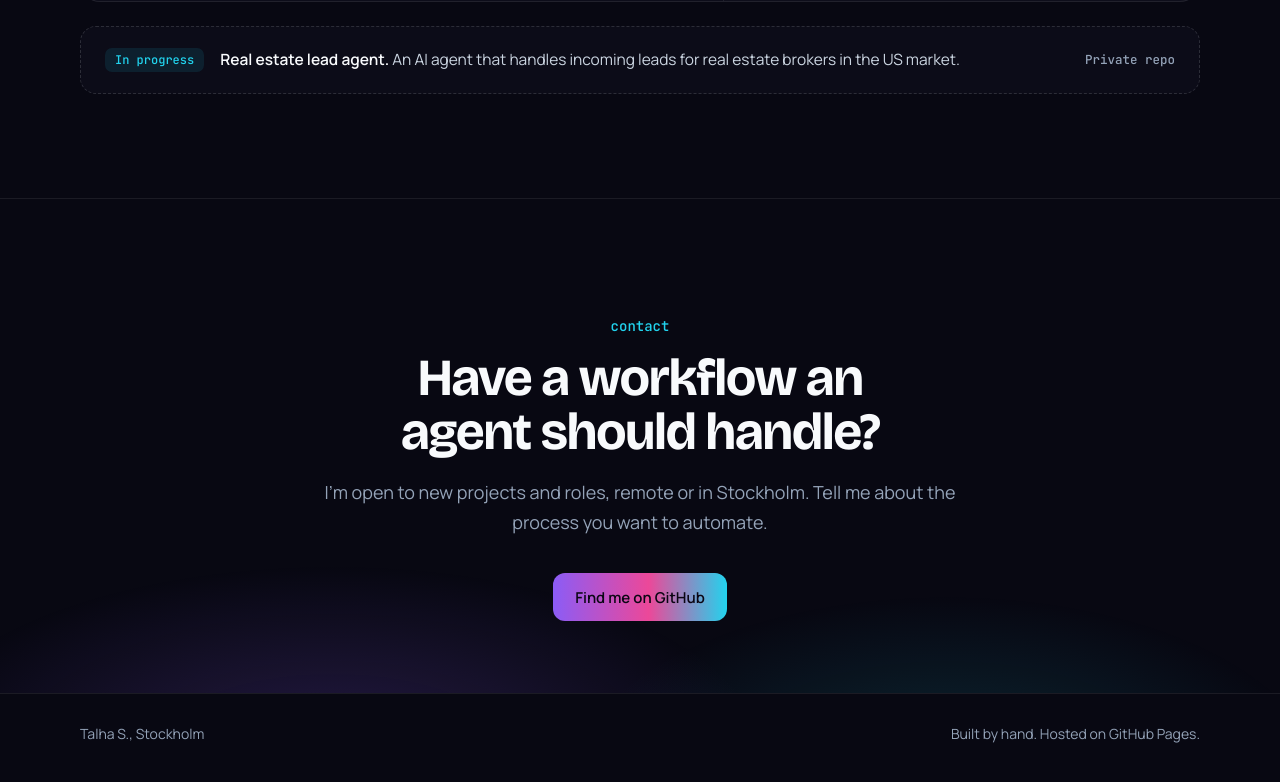
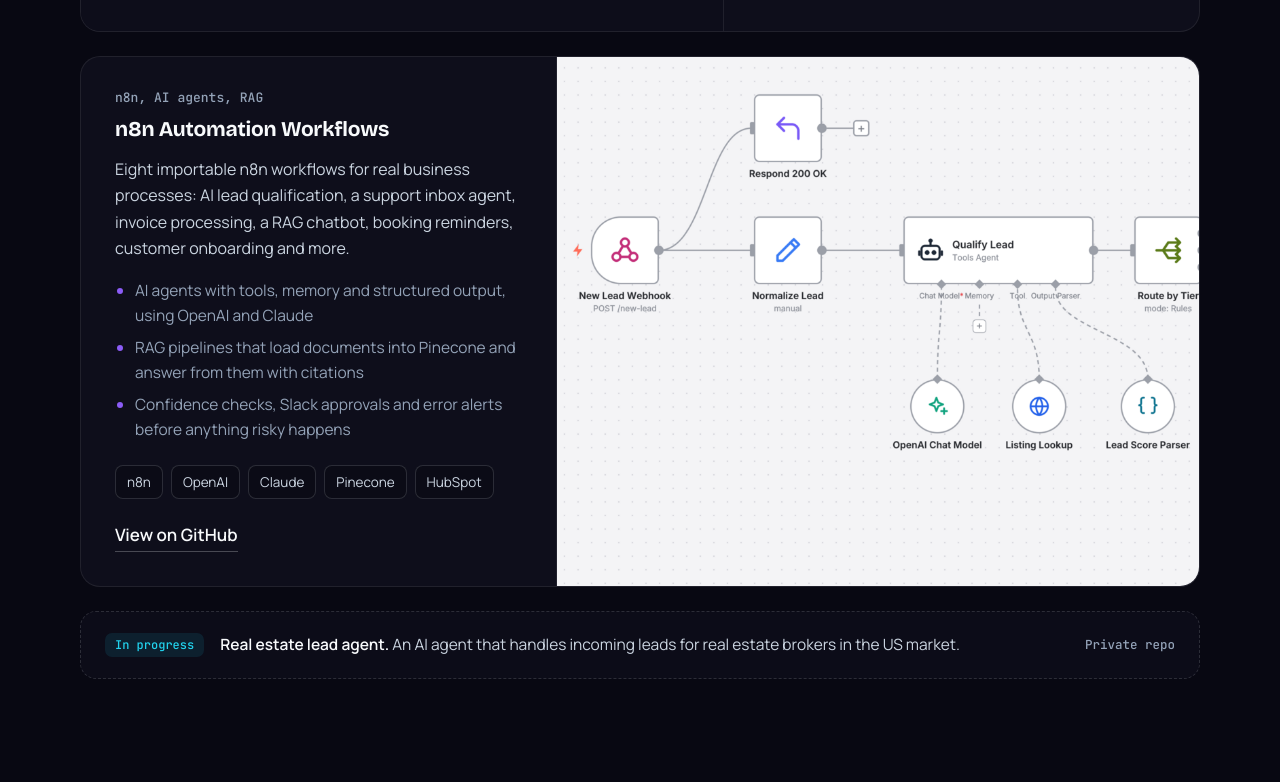
Before and after one commit to s-talha/s-talha.github.io, a plain HTML site: page index.html in a window 1280 px wide. Shown: the part 5399-6181 px from the top of the page. Drawn offline with nearby package versions, Linux system fonts and the light colour scheme.

Commit message:
Add n8n automation workflows project

```diff
--- a/index.html
+++ b/index.html
@@ -473,7 +473,7 @@
       <div class="wrap">
         <p class="kicker">projects</p>
         <h2>Open source, built to be cloned and run.</h2>
-        <p class="lede">Each project runs in a demo mode without an API key, and has tests in CI.</p>
+        <p class="lede">The code projects run in a demo mode without an API key and have tests in CI. The n8n workflows import straight into your own instance.</p>
         <div class="projects">
           <article class="project">
             <div class="media"><img src="assets/agentdeck-demo.gif" alt="An Agentdeck run streaming in: the agent calls a calculator tool, gets the result and answers" loading="lazy" width="880" height="608"></div>
@@ -536,6 +536,21 @@
               </ul>
               <ul class="chips"><li>Python</li><li>Flask</li><li>Anthropic</li><li>OpenAI</li></ul>
               <a class="repo" href="https://github.com/s-talha/support-triage-agent-source">View on GitHub</a>
+            </div>
+          </article>
+          <article class="project flip">
+            <div class="media"><img src="assets/n8n-lead-qualifier.png" alt="An n8n workflow: a lead webhook feeds an AI agent with a chat model, listing lookup tool and output parser, then routes hot, warm and cold leads" loading="lazy" width="1200" height="780"></div>
+            <div class="body">
+              <span class="meta">n8n, AI agents, RAG</span>
+              <h3>n8n Automation Workflows</h3>
+              <p>Eight importable n8n workflows for real business processes: AI lead qualification, a support inbox agent, invoice processing, a RAG chatbot, booking reminders, customer onboarding and more.</p>
+              <ul class="points">
+                <li>AI agents with tools, memory and structured output, using OpenAI and Claude</li>
+                <li>RAG pipelines that load documents into Pinecone and answer from them with citations</li>
+                <li>Confidence checks, Slack approvals and error alerts before anything risky happens</li>
+              </ul>
+              <ul class="chips"><li>n8n</li><li>OpenAI</li><li>Claude</li><li>Pinecone</li><li>HubSpot</li></ul>
+              <a class="repo" href="https://github.com/s-talha/n8n-automation-workflows">View on GitHub</a>
             </div>
           </article>
         </div>
```
Also changed, not shown: assets/n8n-lead-qualifier.png (added).
